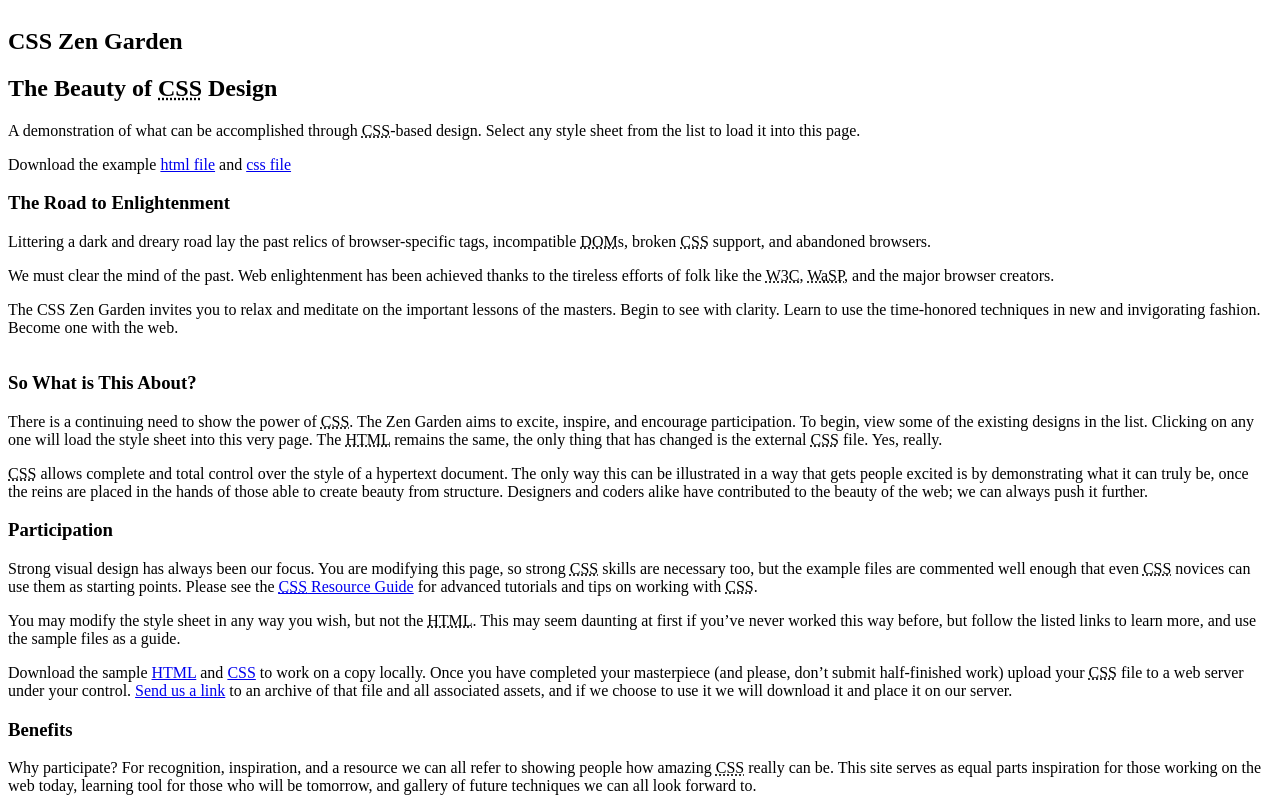
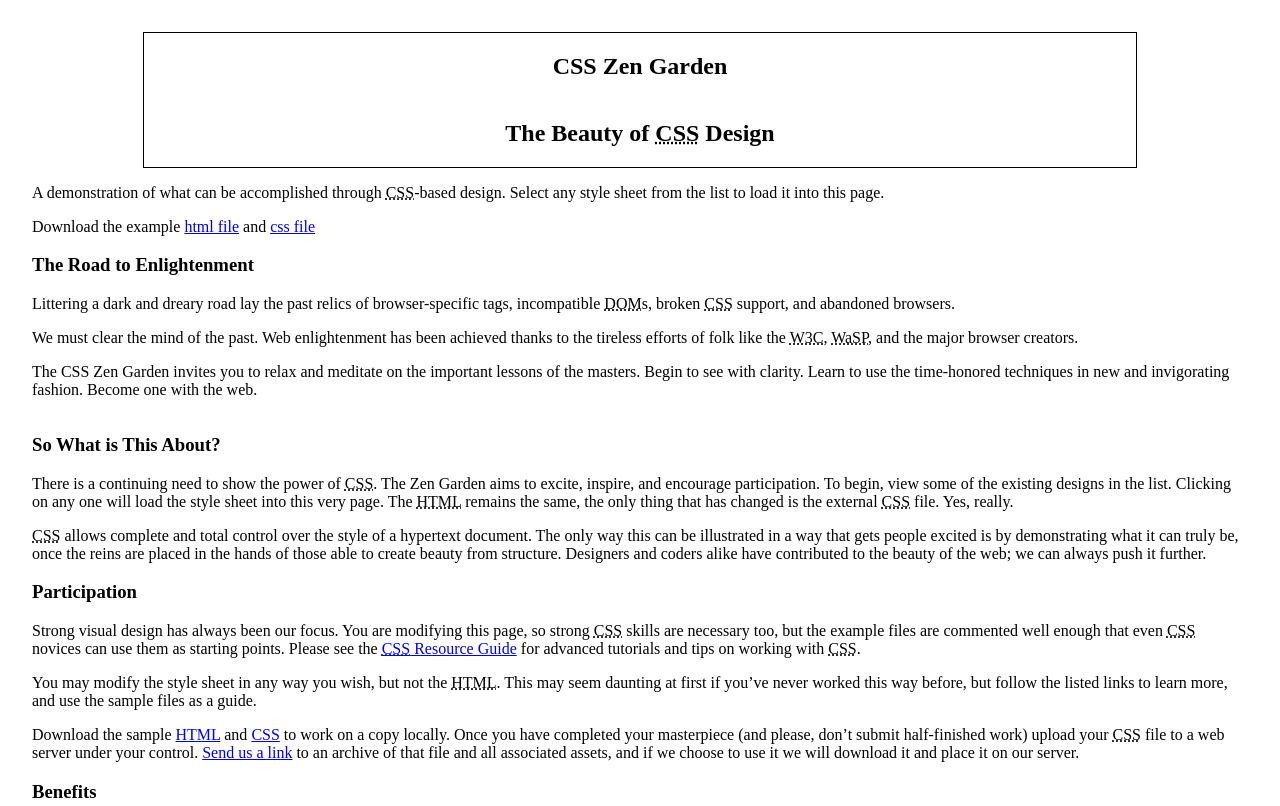
Before and after one commit to wdd331group2/zen-garden, a plain HTML site: page zen-garden/index.html in a window 1280 px wide. Shown: the top 806 px of the page. Drawn offline with Linux system fonts and the light colour scheme.

Commit message:
header layout

```diff
--- a/zen-garden/scss/main.scss
+++ b/zen-garden/scss/main.scss
@@ -1,4 +1,2 @@
-.page-wrapper {
-    display: flex;
-    flex-direction: column;
-}
+@import "partials/variables";
+@import "partials/layout"
--- /dev/null
+++ b/zen-garden/scss/partials/_layout.scss
@@ -0,0 +1,19 @@
+.page-wrapper {
+    display: flex;
+    flex-direction: column;
+    padding: 24px;
+}
+
+header {
+    border: 1px solid black;
+    margin: 0 auto;
+    display: flex;
+    flex-direction: column;
+    justify-content: center;
+    align-items: center;
+    max-width: 80%;
+
+    @media screen and (min-width: $large-screen) {
+        max-width: 992px;
+    }
+}
--- /dev/null
+++ b/zen-garden/scss/partials/_variables.scss
@@ -0,0 +1,4 @@
+// media breakpoints
+$small-screen: 375px;
+$medium-screen: 768px;
+$large-screen: 992px;
```
Also changed, not shown: zen-garden/css/main.css, 1 other file.
